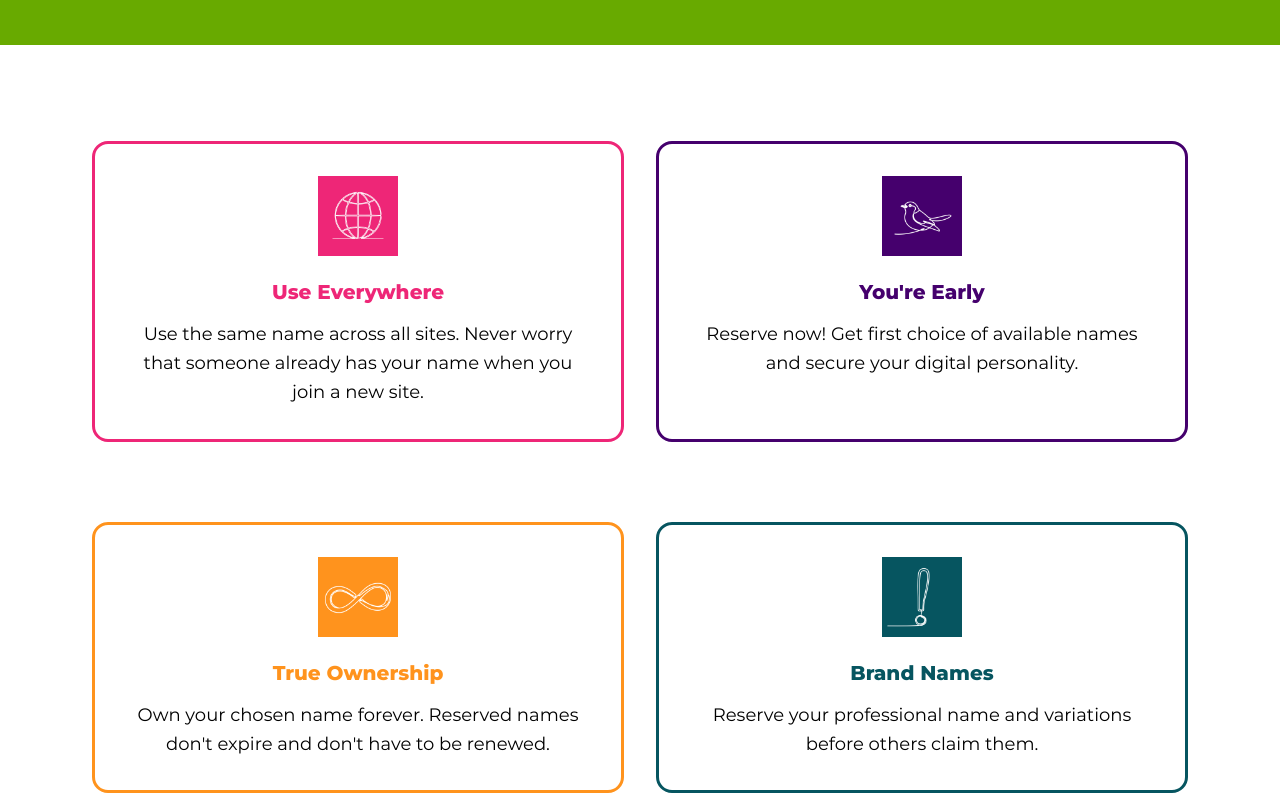
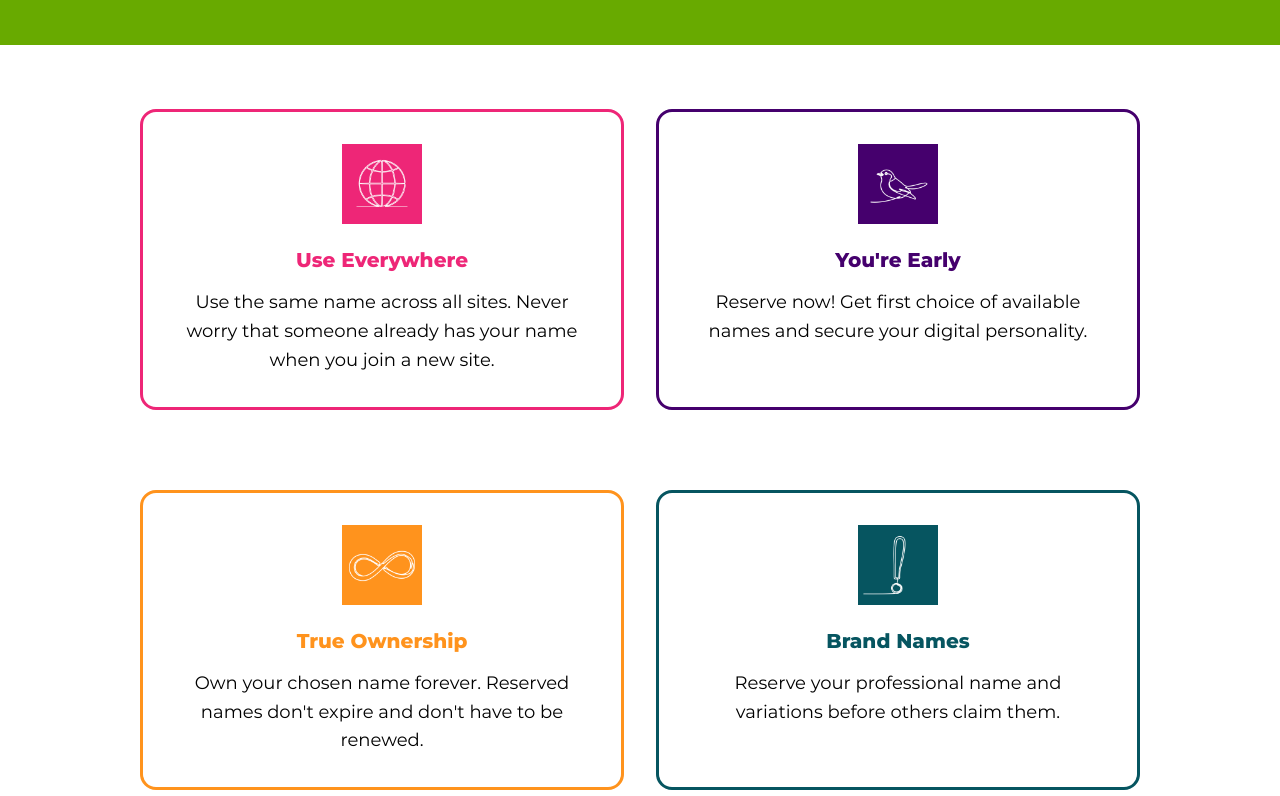
Before and after one commit to MurugaDev/nb, a plain HTML site: page products/reserved_names/index.html in a window 1280 px wide. Shown: the part 494-1290 px from the top of the page. Drawn offline with Linux system fonts and the light colour scheme.

Commit message:
Revert "Update from nbg build #18741517140 (#11)" (#12)
This reverts commit fc5b6321c9efd0c0b9f4503dc48abf85dd396b68.

```diff
--- a/style.css
+++ b/style.css
@@ -575,10 +575,6 @@ body {
 
 .benefit-block {
   margin-bottom: var(--spacing-2xl);
-  border-radius: 16px;
-  padding: var(--spacing-xl);
-  text-align: center;
-  color: var(--color-white);
 }
 
 .benefit-block p {
@@ -1409,6 +1405,8 @@ body {
   line-height: 1.5rem;
 }
 
+.hero-bottom-text {
+}
 
 .mb-2 {
   margin-bottom: 2rem !important;
@@ -1509,7 +1507,12 @@ body {
   display: grid;
   grid-template-columns: 1fr 1fr;
   gap: var(--spacing-xl);
-/* Removed duplicate .benefit-block selector; merged into earlier definition */
+  max-width: 1000px;
+  margin: 0 auto;
+}
+
+.benefit-block {
+  border-radius: 16px;
   padding: var(--spacing-xl);
   text-align: center;
   color: var(--color-white);
```
Also changed, not shown: not.bot_terms_of_use.html (+1 -1 lines).
